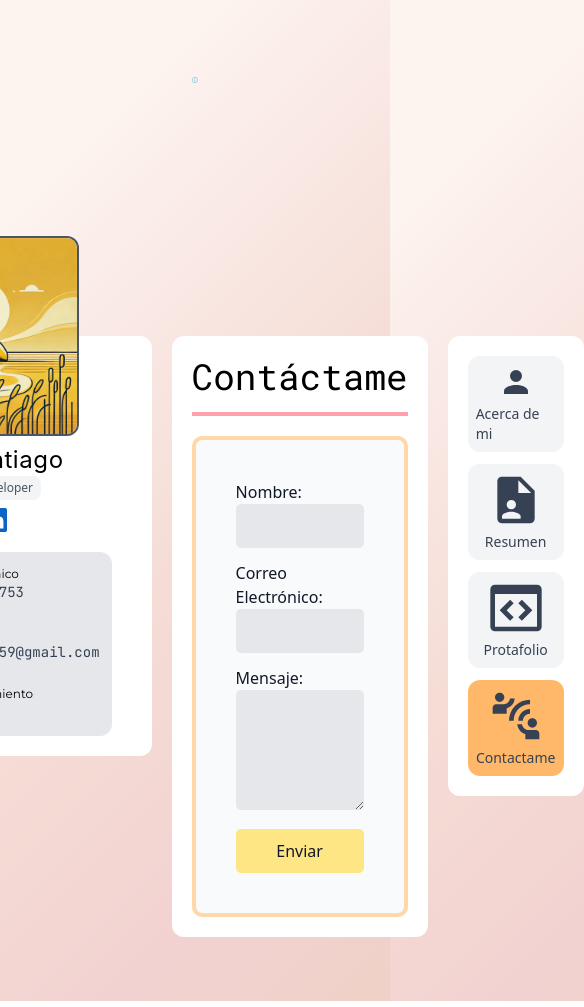
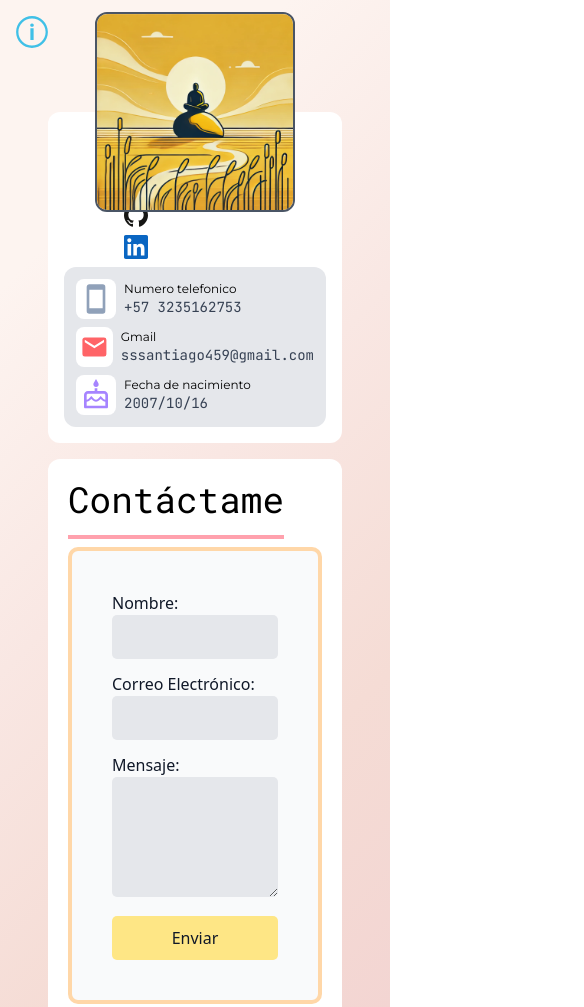
Before and after one commit to santiago459-dev/portfolio, an Astro site: page /contact in a window 390 px wide. Shown: the top 1007 px of the page, 584 px wide, since content can reach past the window. Built offline with nearby package versions, Linux system fonts and the light colour scheme; Astro itself is replaced by a stand-in of ours.

Commit message:
view commit

```diff
--- a/src/layouts/Layout.astro
+++ b/src/layouts/Layout.astro
@@ -20,10 +20,11 @@ const currentPath =  Astro.url.pathname
 ---
 
 
-<!doctype html> <html lang="en">
+<!doctype html>
+<html lang="en">
   <head>
     <meta charset="UTF-8" />
-		<meta name="viewport" content="width=device-width" />
+    <meta name="viewport" content="width=device-width, initial-scale=1.0" />
     <meta name="generator" content={Astro.generator} />
     <title>{titlePage}</title>
     <ClientRouter/>
@@ -32,10 +33,10 @@ const currentPath =  Astro.url.pathname
     <header class="flex justify-end w-full">
       <section class="relative flex items-center justify-center w-8 h-8">
         <Icon name="information" class="w-full h-full info-header"/>
-        <div class="absolute opacity-0 top-0 right-full mr-2 w-64 bg-white shadow-lg rounded-lg p-4 dropdown transition-all durantion-200">
+        <div class="absolute opacity-0 top-0 right-full mr-2 w-64 bg-white shadow-lg rounded-lg p-4 dropdown transition-all duration-200">
           <h3 class="w-full text-start text-lg font-semibold">En desarrollo</h3>
           <p class="w-full text-start text-sm text-gray-600">La web aún está en desarrollo.</p>
-          <ul class="text-start  text-sm text-gray-700 list-disc pl-4 mt-2 ">
+          <ul class="text-start  text-sm text-gray-700 list-disc pl-4 mt-2">
             <li>Diseño responsivo</li>
             <li>Modo oscuro</li>
           </ul>
@@ -43,8 +44,9 @@ const currentPath =  Astro.url.pathname
       </section>
     </header>
 
-    <main class="flex  justify-center gap-5 w-full h-fit min-h-96">
-      <aside class="relative flex justify-center items-center flex-col gap-5  pt-27 h-fit pb-5 px-10 rounded-xl bg-white">
+    <main class="flex flex-row justify-center gap-5 w-full h-fit main-container">
+
+      <aside class="relative flex justify-center items-center flex-col gap-5 w-fit h-fit pt-27 pb-5 px-10 rounded-xl bg-white layout-aside">
         <img src={IconImg.src} alt="" class="absolute -top-25 w-50 h-50 rounded-xl border-2 border-gray-600 object-fit">
 
         <section class="flex flex-col items-center">
@@ -67,33 +69,32 @@ const currentPath =  Astro.url.pathname
         </article>
       </aside>
 
-      <article class="flex flex-col gap-5 flex-grow-2 h-fit p-5 rounded-xl bg-white">
+      <article class="flex flex-col gap-5 flex-grow h-fit p-5 rounded-xl bg-white">
         <slot />
       </article>
 
-      <nav class="w-fit h-fit p-5 rounded-xl bg-white">
+      <nav class="w-fit h-fit p-5 rounded-xl bg-white layout-nav">
         <ul class="flex flex-col gap-3">
-          <ButtonAside style={currentPath === "/" ? "bg-orange-300" : ""} link="/" icon="nav/about" text="Acerca de mi"  />
-          <ButtonAside style={currentPath === "/resume" ? "bg-orange-300" : ""} link="/" link="/resume" icon="nav/resume" text="Resumen"  />
-          <ButtonAside style={currentPath === "/projects" ? "bg-orange-300" : ""} link="/" link="/projects" icon="nav/projects" text="Protafolio"  />
-          <ButtonAside style={currentPath === "/contact" ? "bg-orange-300" : ""} link="/" link="/contact" icon="nav/contact" text="Contactame"  />
+          <ButtonAside style={currentPath === "/" ? "bg-orange-300" : ""} link="/" icon="nav/about" text="Acerca de mi" />
+          <ButtonAside style={currentPath === "/resume" ? "bg-orange-300" : ""} link="/" link="/resume" icon="nav/resume" text="Resumen" />
+          <ButtonAside style={currentPath === "/projects" ? "bg-orange-300" : ""} link="/" link="/projects" icon="nav/projects" text="Protafolio" />
+          <ButtonAside style={currentPath === "/contact" ? "bg-orange-300" : ""} link="/" link="/contact" icon="nav/contact" text="Contactame" />
         </ul>
       </nav>
     </main>
   </body>
 </html>
 
-
 <style>
-  body{
+  body {
     display: flex;
-    flex-direction:column;
+    flex-direction: column;
     align-items: center;
     gap: 15rem;
     width: 100%;
-    height: fit;
+    height: fit-content;
     padding: 4rem 12rem;
-    background-color: rgb(230,230,230);
+    background-color: rgb(230, 230, 230);
     overflow-y: auto;
     overflow-x: none;
     background: linear-gradient(135deg, #fdf4f0 15%, #f9e7e3 35%, #f5dcd5 55%, #f2d2d1 80%, #f0d1c7 100%);
@@ -103,13 +104,136 @@ const currentPath =  Astro.url.pathname
     font-family: 'Inter', sans-serif;
   }
 
-  .main-title{
+  .main-title {
     font-family: 'Poppins', sans-serif;
   }
 
   .info-header:hover + .dropdown {
-    opacity:1;
+    opacity: 1;
   }
 
+  @media (max-width: 1024px) {
+    body {
+      padding: 2rem 4rem;
+    }
 
+    .main-container {
+      flex-direction: column;
+      gap: 2rem;
+      padding: 2rem;
+    }
+
+    .layout-aside {
+      width: 100%;
+      padding: 2rem;
+    }
+
+    .name {
+      font-size: 1.5rem;
+    }
+
+    .sub-title {
+      font-size: 0.9rem;
+    }
+
+    .flex {
+      flex-direction: column;
+      gap: 1rem;
+    }
+
+    .main-title {
+      font-size: 2rem;
+    }
+
+    .dropdown {
+      width: auto;
+      max-width: 90%;
+      right: 0;
+    }
+  }
+
+  @media (max-width: 768px) {
+    body {
+      padding: 1rem 2rem;
+    }
+
+    .layout-aside {
+      width: 100%;
+      padding: 1rem;
+    }
+
+    .main-container {
+      gap: 1rem;
+    }
+
+    .name {
+      font-size: 1.25rem;
+    }
+
+    .sub-title {
+      font-size: 0.8rem;
+    }
+
+    .info-header {
+      width: 6rem;
+      height: 6rem;
+    }
+
+    .dropdown {
+      width: 100%;
+      padding: 1rem;
+    }
+
+    .flex {
+      flex-direction: column;
+      gap: 0.5rem;
+    }
+
+    .main-title {
+      font-size: 1.5rem;
+    }
+
+    .w-fit {
+      width: 100%;
+    }
+  }
+
+  @media (max-width: 480px) {
+    body {
+      padding: 1rem;
+      gap: 2rem;
+    }
+
+    .layout-aside {
+      width: 100%;
+      padding: 1rem;
+    }
+
+    .name {
+      font-size: 1.25rem;
+    }
+
+    .sub-title {
+      font-size: 0.75rem;
+    }
+
+    .flex {
+      flex-direction: column;
+      gap: 0.5rem;
+    }
+
+    .main-container {
+      gap: 1rem;
+    }
+
+    .main-title {
+      font-size: 1.25rem;
+    }
+
+    .layout-nav{
+      justify-content: center;
+      flex-direction: row;
+      width: 100%;
+    }
+  }
 </style>
```
Lines whose indentation alone changed are shown as unchanged.
